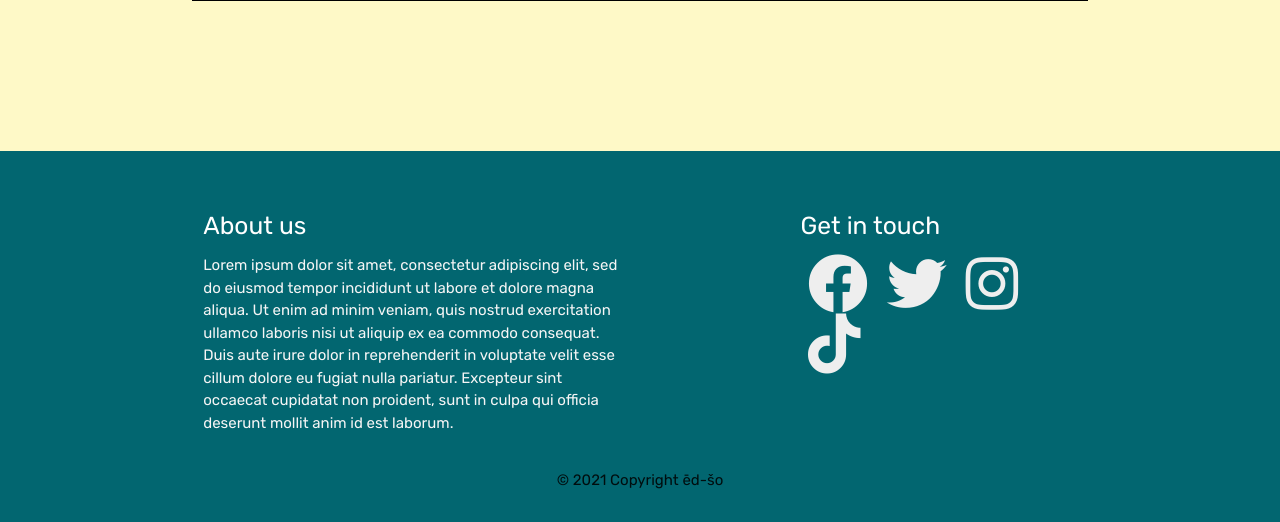
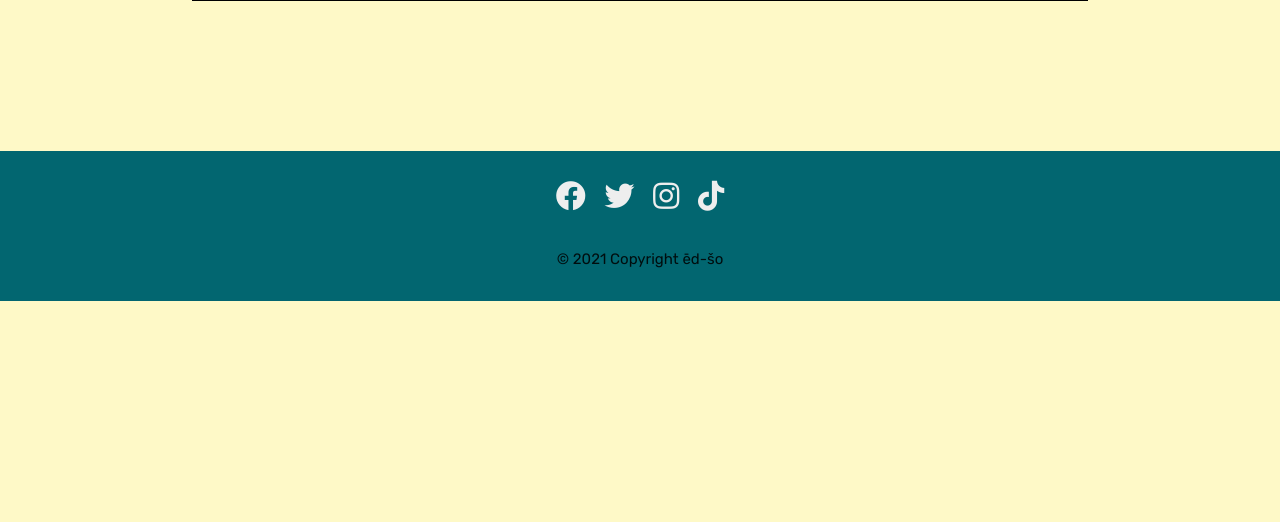
Before and after one commit to shiba517/ed_so-MSP3, a Flask app: page / in a window 1280 px wide. Shown: the part 1668-2190 px from the top of the page. After the commit the page ends 1969 px from the top, so only its background shows below. Run offline with Flask 2, Linux system fonts and the light colour scheme; data that the repository does not hold is empty; some libraries are stand-ins or nearby versions.

Commit message:
footer section has been remade

```diff
--- a/static/css/style.css
+++ b/static/css/style.css
@@ -214,7 +214,7 @@ footer {
 
 #ncc-footer {
     margin-top: 10rem;
-    padding-top: 3rem;
+    padding-top: 1rem;
     /* border-top: solid black; */
 }
 
--- a/templates/base.html
+++ b/templates/base.html
@@ -56,6 +56,28 @@
     {% block content %}
     {% endblock %}
 
+    <footer>
+        {% block footercontent %}
+        {% endblock %}
+        <div id="ncc-footer" class="container">
+            <div class="row center">
+                <div class="col s12">
+                    <ul>
+                        <li class="ncc-inline-block"><a class="grey-text text-lighten-3" href="https://www.facebook.com/"><i class="fab fa-facebook small"></i></a></li>
+                        <li class="ncc-inline-block"><a class="grey-text text-lighten-3" href="https://twitter.com/?lang=en-gb"><i class="fab fa-twitter small"></i></a></li>
+                        <li class="ncc-inline-block"><a class="grey-text text-lighten-3" href="https://www.instagram.com/"><i class="fab fa-instagram small"></i></a></li>
+                        <li class="ncc-inline-block"><a class="grey-text text-lighten-3" href="https://www.tiktok.com/"><i class="fab fa-tiktok small"></i></a></li>
+                    </ul>
+                </div>
+            </div>
+        </div>
+        <div class="footer-copyright">
+            <div class="container center">
+                © 2021 Copyright ēd-šo
+            </div>
+        </div>
+    </footer>
+
     <script src="https://code.jquery.com/jquery-3.5.1.min.js"
         integrity="sha256-9/aliU8dGd2tb6OSsuzixeV4y/faTqgFtohetphbbj0=" crossorigin="anonymous"></script>
     <script src="https://cdnjs.cloudflare.com/ajax/libs/materialize/1.0.0/js/materialize.min.js"></script>
--- a/templates/home.html
+++ b/templates/home.html
@@ -48,30 +48,5 @@
     </div>
 </div>
 
-<footer>
-    <div id="ncc-footer" class="container">
-        <div class="row">
-            <div class="col l6 s12">
-                <h5 class="white-text">About us</h5>
-                <p class="grey-text text-lighten-4">Lorem ipsum dolor sit amet, consectetur adipiscing elit, sed do eiusmod tempor incididunt ut labore et dolore magna aliqua. Ut enim ad minim veniam, quis nostrud exercitation ullamco laboris nisi ut aliquip ex ea commodo consequat. Duis aute irure dolor in reprehenderit in voluptate velit esse cillum dolore eu fugiat nulla pariatur. Excepteur sint occaecat cupidatat non proident, sunt in culpa qui officia deserunt mollit anim id est laborum.
-                </p>
-            </div>
-            <div class="col l4 offset-l2 s12">
-                <h5 class="white-text">Get in touch</h5>
-                <ul>
-                    <li class="ncc-inline-block"><a class="grey-text text-lighten-3" href="https://www.facebook.com/"><i class="fab fa-facebook medium"></i></a></li>
-                    <li class="ncc-inline-block"><a class="grey-text text-lighten-3" href="https://twitter.com/?lang=en-gb"><i class="fab fa-twitter medium"></i></a></li>
-                    <li class="ncc-inline-block"><a class="grey-text text-lighten-3" href="https://www.instagram.com/"><i class="fab fa-instagram medium"></i></a></li>
-                    <li class="ncc-inline-block"><a class="grey-text text-lighten-3" href="https://www.tiktok.com/"><i class="fab fa-tiktok medium"></i></a></li>
-                </ul>
-            </div>
-        </div>
-    </div>
-    <div class="footer-copyright">
-        <div class="container center">
-            © 2021 Copyright ēd-šo
-        </div>
-    </div>
-</footer>
 
 {% endblock %}
--- a/templates/profile.html
+++ b/templates/profile.html
@@ -87,3 +87,6 @@
 </div>
 
 {% endblock %}
+{% block footercontent %}
+
+{% endblock %}
```
